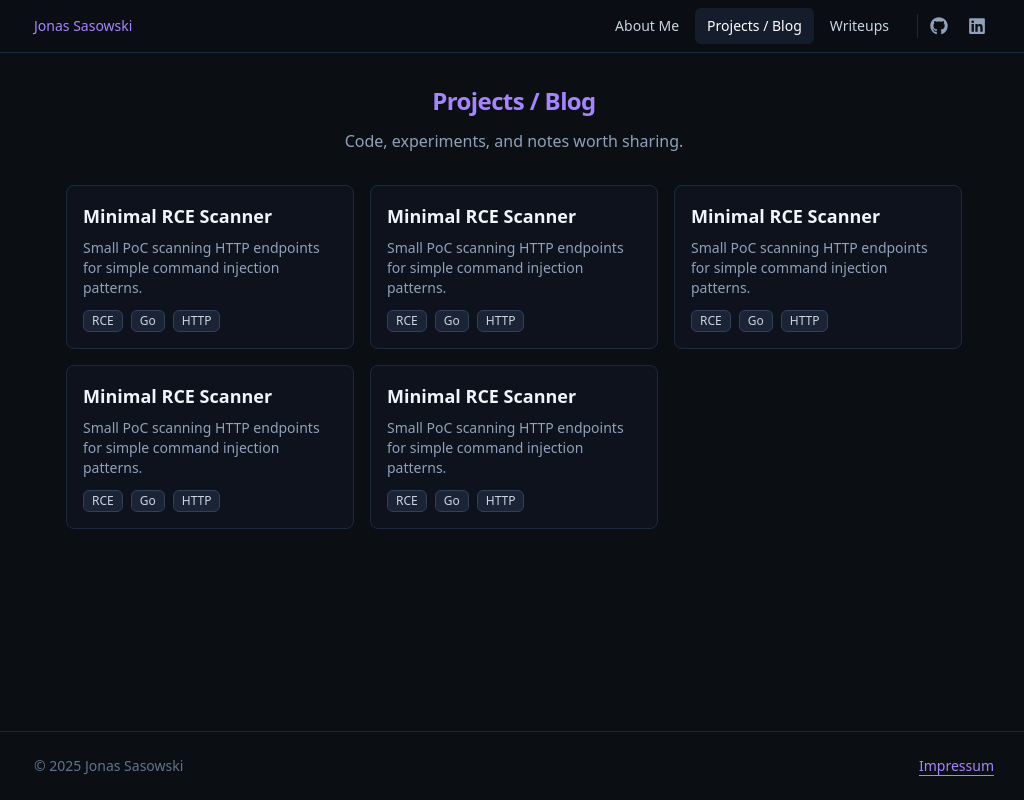
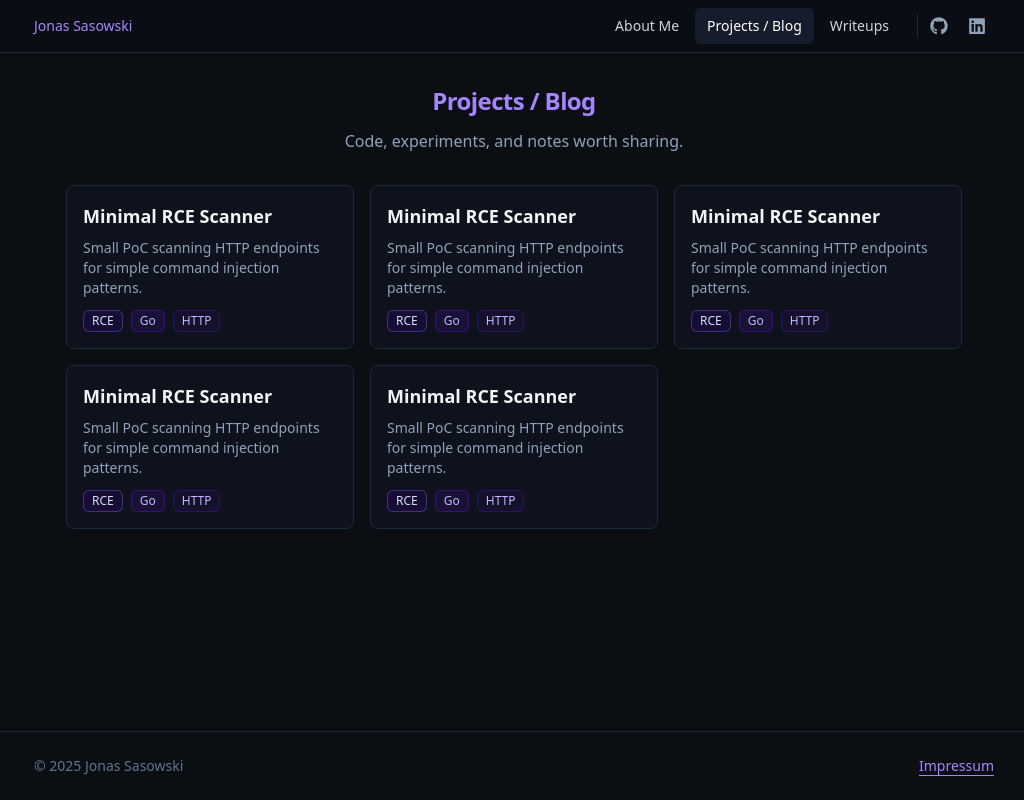
Before and after one commit to Cliiive/portfolio, a React (Vite) app: page /projects in a window 1280 px wide. Shown: the whole page, without its empty margins (126-1150 px from the left). Built offline with nearby package versions, Linux system fonts and the light colour scheme.

Commit message:
More adjustments

```diff
--- a/src/components/Tile.tsx
+++ b/src/components/Tile.tsx
@@ -8,6 +8,12 @@ export type TileProps = {
 };
 
 export default function Tile({ to, title, description, tags }: TileProps) {
+  const badgeVariants = [
+    "border-violet-500/40 bg-violet-950/30 text-violet-200",
+    "border-violet-700/40 bg-violet-900/20 text-violet-300",
+    "border-violet-800/40 bg-violet-900/10 text-violet-300",
+    "border-violet-900/40 bg-violet-950/10 text-violet-400",
+  ];
   return (
     <Link
       to={to}
@@ -19,10 +25,10 @@ export default function Tile({ to, title, description, tags }: TileProps) {
       )}
       {tags && tags.length > 0 && (
         <div className="mt-3 flex flex-wrap gap-2">
-          {tags.map((t) => (
+          {tags.map((t, i) => (
             <span
               key={t}
-              className="inline-flex items-center rounded-md border border-slate-700 bg-slate-800/80 px-2 py-0.5 text-xs text-slate-300"
+              className={`inline-flex items-center rounded-md border px-2 py-0.5 text-xs ${badgeVariants[i % badgeVariants.length]}`}
             >
               {t}
             </span>
```
